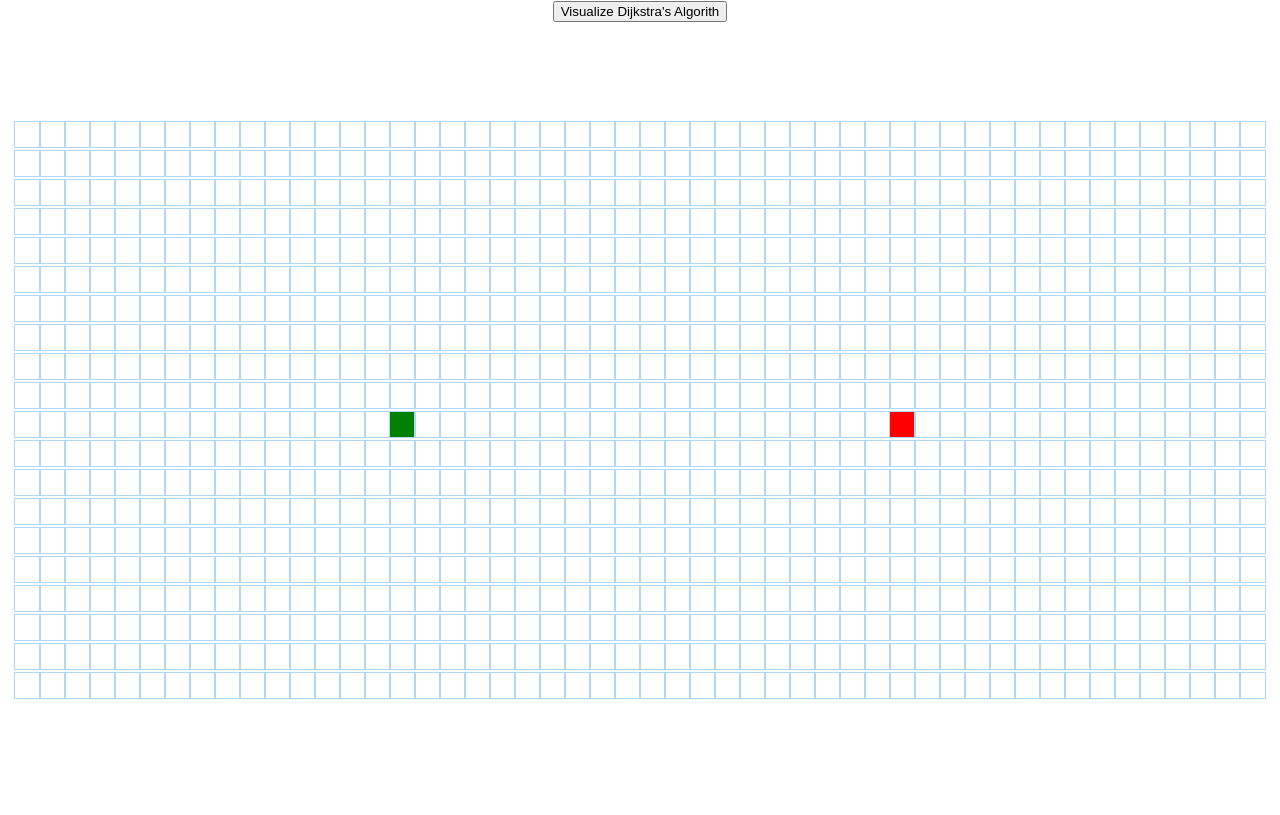
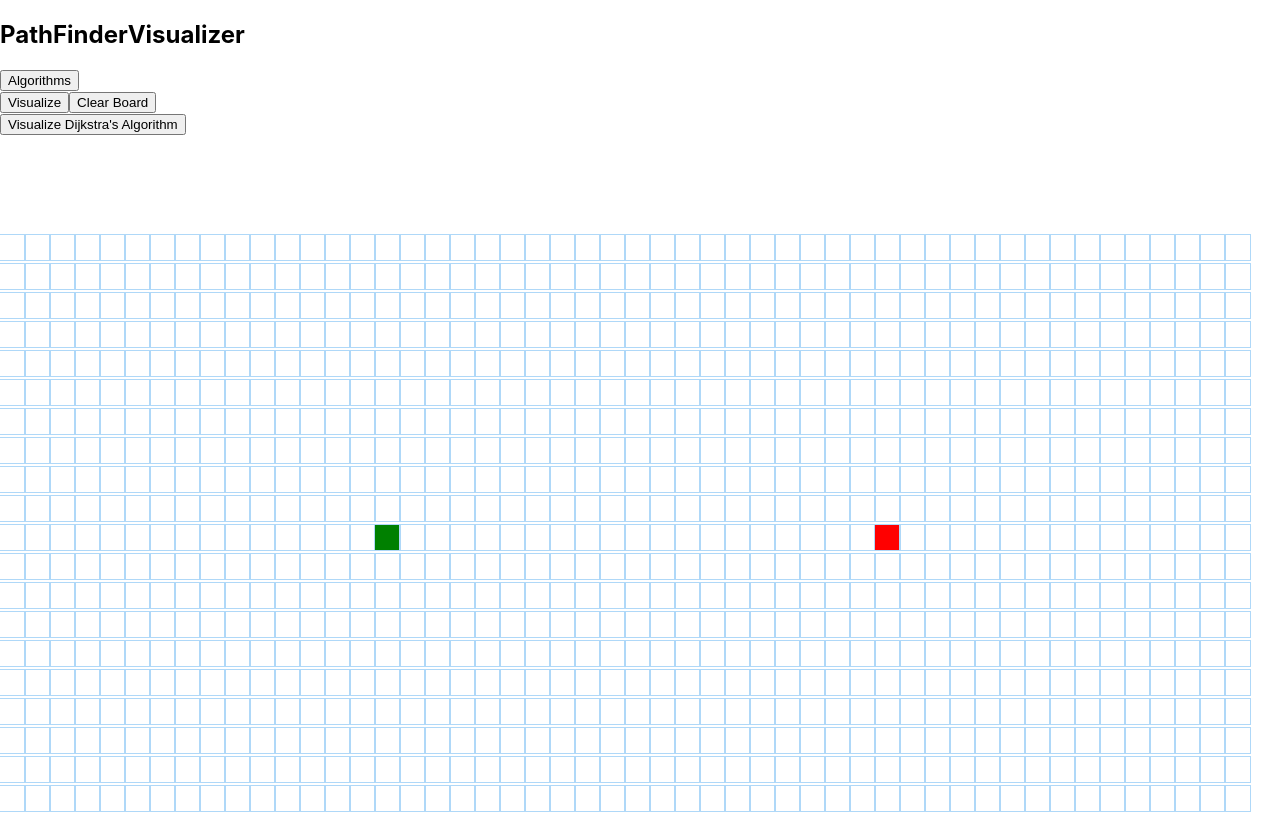
Before and after one commit to DohaRamadan/Path-Finder-Visualizer, a React (Create React App) app in the folder pathfinder-visualizer/: page / in a window 1280 px wide. Built offline with nearby package versions, Linux system fonts and the light colour scheme.

Commit message:
added Navbar

```diff
--- a/pathfinder-visualizer/src/App.js
+++ b/pathfinder-visualizer/src/App.js
@@ -1,10 +1,34 @@
-import './App.css';
-import PathFinderVisualizer from './PathFinderVisualizer/PathFinderVisualizer';
+import React, { useState } from 'react';
+import Navbar from './Navbar/Navbar.jsx';
+import PathFinderVisualizer from './PathFinderVisualizer/PathFinderVisualizer.jsx';
+
+const algorithms = ['Dijkstra', 'A*', 'BFS', 'DFS'];
 
 function App() {
+  const [selectedAlgorithm, setSelectedAlgorithm] = useState('');
+
+  const handleAlgorithmSelect = (algorithm) => {
+    setSelectedAlgorithm(algorithm);
+  };
+
+  const handleVisualizeClick = () => {
+    // Implement visualization logic
+  };
+
+  const handleClearBoardClick = () => {
+    // Implement clear board logic
+  };
+
   return (
     <div className="App">
-      <PathFinderVisualizer></PathFinderVisualizer>
+      <Navbar
+        algorithms={algorithms}
+        selectedAlgorithm={selectedAlgorithm}
+        onSelectAlgorithm={handleAlgorithmSelect}
+        onVisualizeClick={handleVisualizeClick}
+        onClearBoardClick={handleClearBoardClick}
+      />
+      <PathFinderVisualizer />
     </div>
   );
 }
--- /dev/null
+++ b/pathfinder-visualizer/src/Navbar/Navbar.jsx
@@ -0,0 +1,34 @@
+// Navbar.jsx
+
+import React from 'react';
+import { Dropdown, Button } from 'react-bootstrap';
+
+function Navbar({ algorithms, selectedAlgorithm, onSelectAlgorithm, onVisualizeClick, onClearBoardClick }) {
+    return (
+        <nav className="navbar">
+            <div className="container">
+                <div className="navbar-brand">
+                    <h1>PathFinderVisualizer</h1>
+                </div>
+                <div className="navbar-menu">
+                    <Dropdown>
+                        <Dropdown.Toggle variant="primary" id="dropdown-algorithms">
+                            Algorithms
+                        </Dropdown.Toggle>
+                        <Dropdown.Menu>
+                            {algorithms.map((algorithm, index) => (
+                                <Dropdown.Item key={index} onClick={() => onSelectAlgorithm(algorithm)}>
+                                    {algorithm}
+                                </Dropdown.Item>
+                            ))}
+                        </Dropdown.Menu>
+                    </Dropdown>
+                    <Button variant="success" onClick={onVisualizeClick}>Visualize</Button>
+                    <Button variant="danger" onClick={onClearBoardClick}>Clear Board</Button>
+                </div>
+            </div>
+        </nav>
+    );
+}
+
+export default Navbar;
--- a/pathfinder-visualizer/src/PathFinderVisualizer/PathFinderVisualizer.jsx
+++ b/pathfinder-visualizer/src/PathFinderVisualizer/PathFinderVisualizer.jsx
@@ -88,7 +88,7 @@ class PathFinderVisualizer extends React.Component {
         return (
             <>
                 <button onClick={() => this.visualizeDijkstra()}>
-                    Visualize Dijkstra's Algorith
+                    Visualize Dijkstra's Algorithm
                 </button>
                 <div className="grid">
                     {grid.map((row, rowIdx) => {
```
